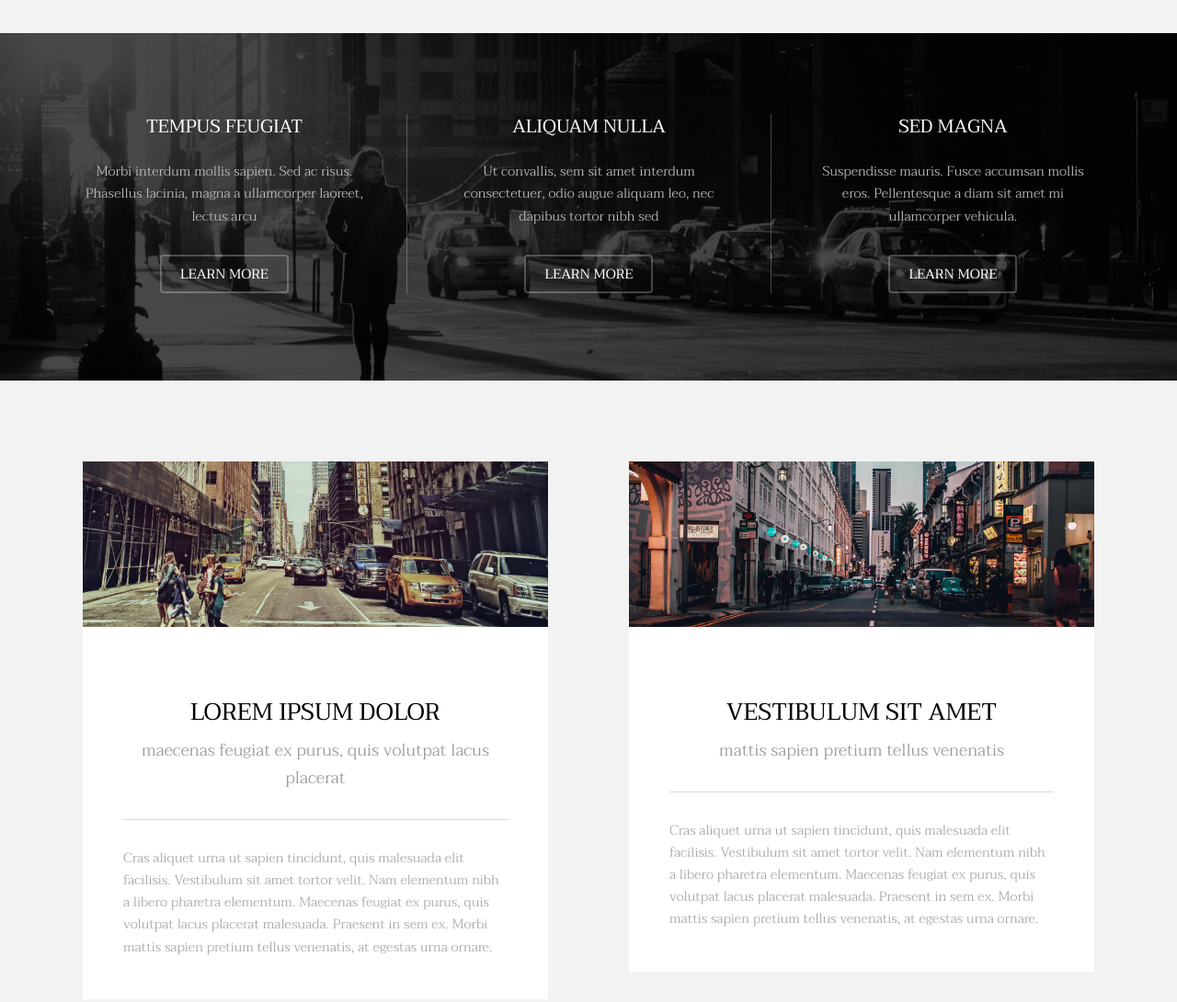
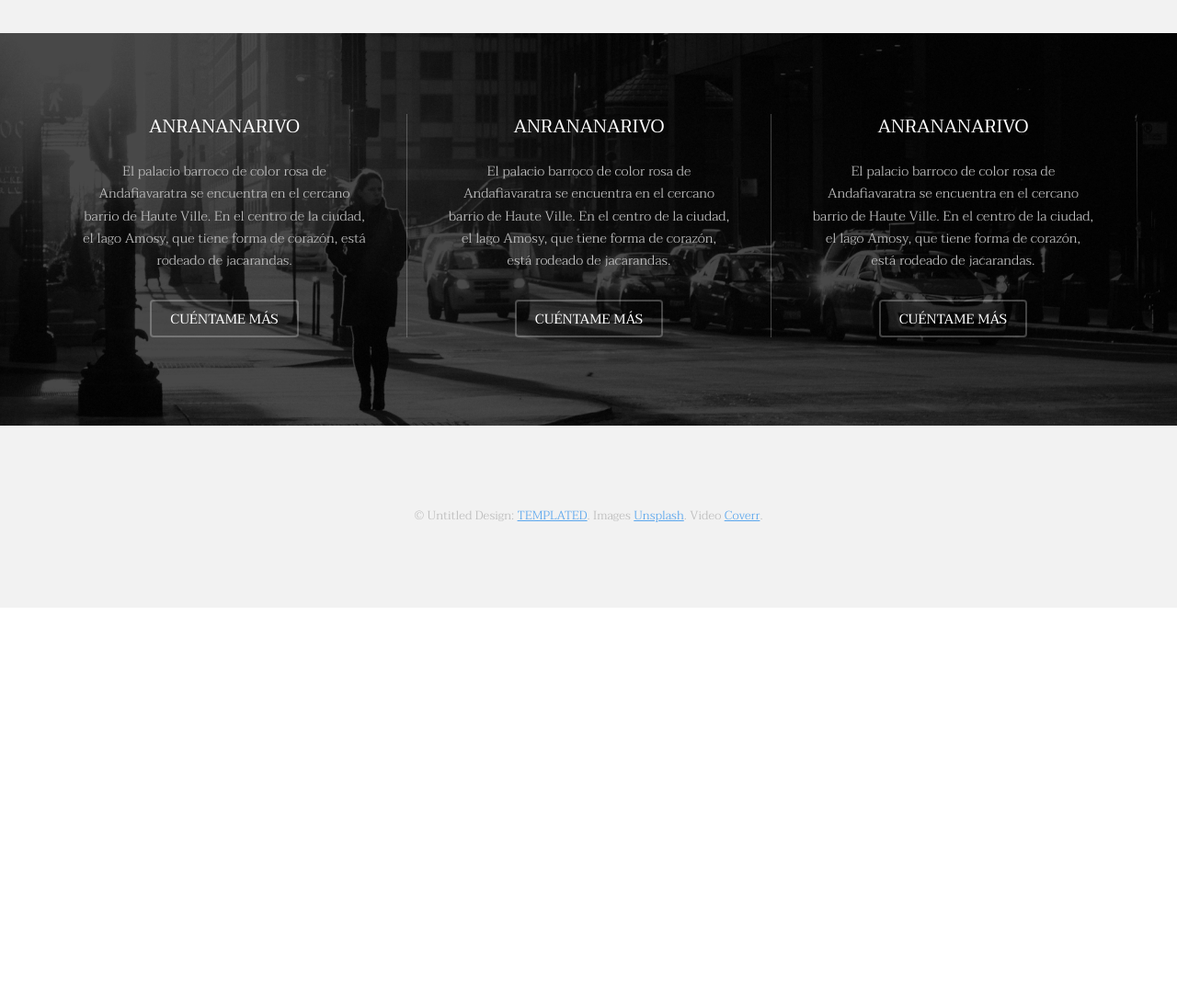
Before and after one commit to Zoriack/04_REP_METROPOLITA, a plain HTML site: page index.html in a window 1280 px wide. Shown: the part 1600-2690 px from the top of the page at 92% size. After the commit the page ends 2261 px from the top, so only its background shows below. Drawn offline with Linux system fonts and the light colour scheme.

Commit message:
todos los textos que faltan por PABLO

```diff
--- a/assets/css/main.css
+++ b/assets/css/main.css
@@ -4227,3 +4227,9 @@
 			}
 
 		}
+
+		#three {display:none}
+
+		#four {display:none}
+
+		#footer section {display:none}
--- a/index.html
+++ b/index.html
@@ -73,29 +73,29 @@
 					<div id="flexgrid">
 						<div>
 							<header>
-								<h3>Tempus Feugiat</h3>
+								<h3>ANRANANARIVO</h3>
 							</header>
-							<p>Morbi interdum mollis sapien. Sed ac risus. Phasellus lacinia, magna a ullamcorper laoreet, lectus arcu</p>
+							<p>El palacio barroco de color rosa de Andafiavaratra se encuentra en el cercano barrio de Haute Ville. En el centro de la ciudad, el lago Amosy, que tiene forma de corazón, está rodeado de jacarandas.</p>
 							<ul class="actions">
-								<li><a href="#" class="button alt">Learn More</a></li>
+								<li><a href="#" class="button alt">CUÉNTAME MÁS</a></li>
 							</ul>
 						</div>
 						<div>
 							<header>
-								<h3>Aliquam Nulla</h3>
+								<h3>ANRANANARIVO</h3>
 							</header>
-							<p>Ut convallis, sem sit amet interdum consectetuer, odio augue aliquam leo, nec dapibus tortor nibh sed </p>
+							<p>El palacio barroco de color rosa de Andafiavaratra se encuentra en el cercano barrio de Haute Ville. En el centro de la ciudad, el lago Amosy, que tiene forma de corazón, está rodeado de jacarandas.</p>
 							<ul class="actions">
-								<li><a href="#" class="button alt">Learn More</a></li>
+								<li><a href="#" class="button alt">CUÉNTAME MÁS</a></li>
 							</ul>
 						</div>
 						<div>
 							<header>
-								<h3>Sed Magna</h3>
+								<h3>ANRANANARIVO</h3>
 							</header>
-							<p>Suspendisse mauris. Fusce accumsan mollis eros. Pellentesque a diam sit amet mi ullamcorper vehicula.</p>
+							<p>El palacio barroco de color rosa de Andafiavaratra se encuentra en el cercano barrio de Haute Ville. En el centro de la ciudad, el lago Amosy, que tiene forma de corazón, está rodeado de jacarandas.</p>
 							<ul class="actions">
-								<li><a href="#" class="button alt">Learn More</a></li>
+								<li><a href="#" class="button alt">CUÉNTAME MÁS</a></li>
 							</ul>
 						</div>
 					</div>
```
